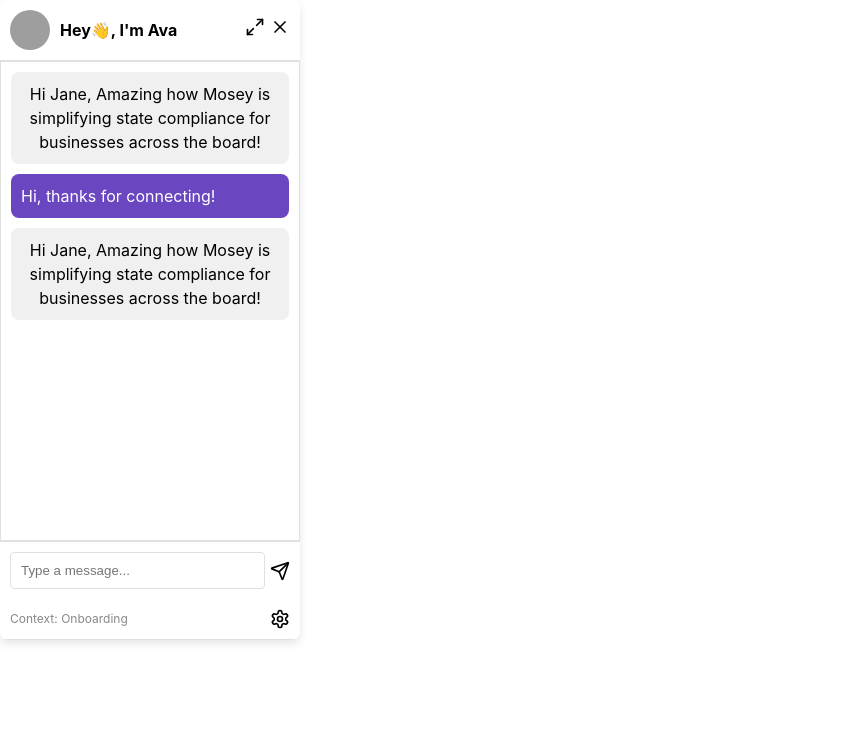
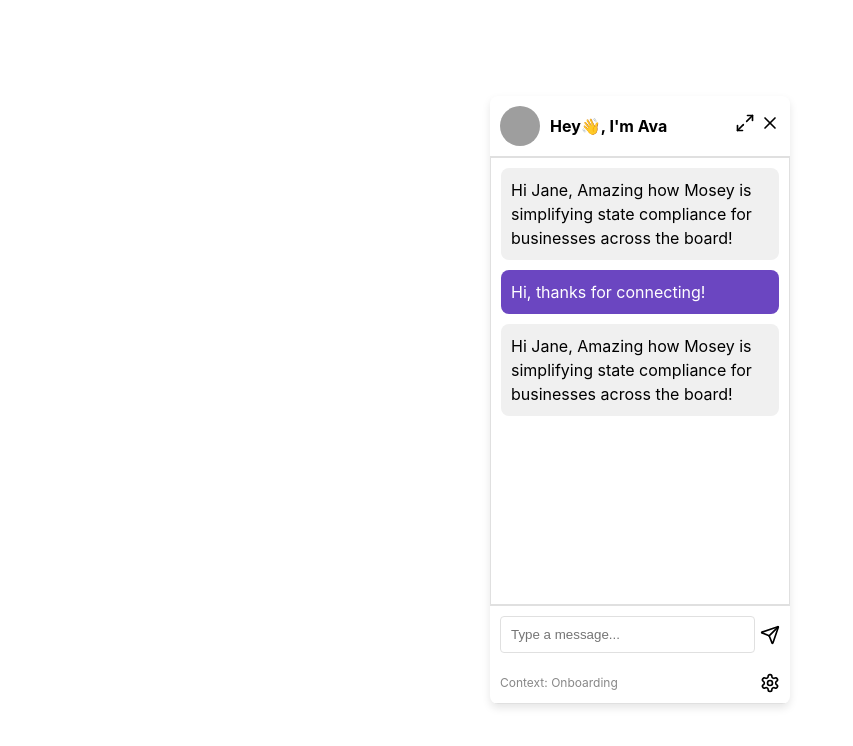
Before and after one commit to deepakmarathe/artisan-chatbot-frontend, a React (Create React App) app in the folder simple-chatbot-artisan/: page / in a window 1280 px wide. Shown: the top 746 px of the page, without its empty margins (0-853 px from the left). Built offline with nearby package versions, Linux system fonts and the light colour scheme; grey boxes are pictures that could not be loaded.

Commit message:
center align the chatbox component

```diff
--- a/simple-chatbot-artisan/src/App.css
+++ b/simple-chatbot-artisan/src/App.css
@@ -1,5 +1,23 @@
+/* App.css */
+html, body {
+  height: 100%;
+  margin: 0;
+}
+
+#root {
+  display: flex;
+  justify-content: center;
+  align-items: center;
+  height: 100%;
+}
+
 .App {
-  text-align: center;
+  display: flex;
+  justify-content: center;
+  align-items: center;
+  height: calc(100% - 40px); /* Leave 20px margin from top and bottom */
+  width: calc(100% - 40px);  /* Leave 20px margin from left and right */
+  margin: 20px;
 }
 
 .App-logo {
--- a/simple-chatbot-artisan/src/components/ChatbotComponent.css
+++ b/simple-chatbot-artisan/src/components/ChatbotComponent.css
@@ -1,14 +1,5 @@
 /* ChatbotComponent.css */
-body, html {
-    height: 100%;
-    margin: 0;
-    display: flex;
-    justify-content: center;
-    align-items: center;
-}
-
 .chatbot-container {
-    position: fixed;
     width: 300px;
     height: 80%;
     background-color: white;
@@ -19,6 +10,7 @@
     word-wrap: break-word;
     display: flex;
     flex-direction: column;
+    position: relative;
 }
 
 .chatbot-header, .chatbot-footer {
```
